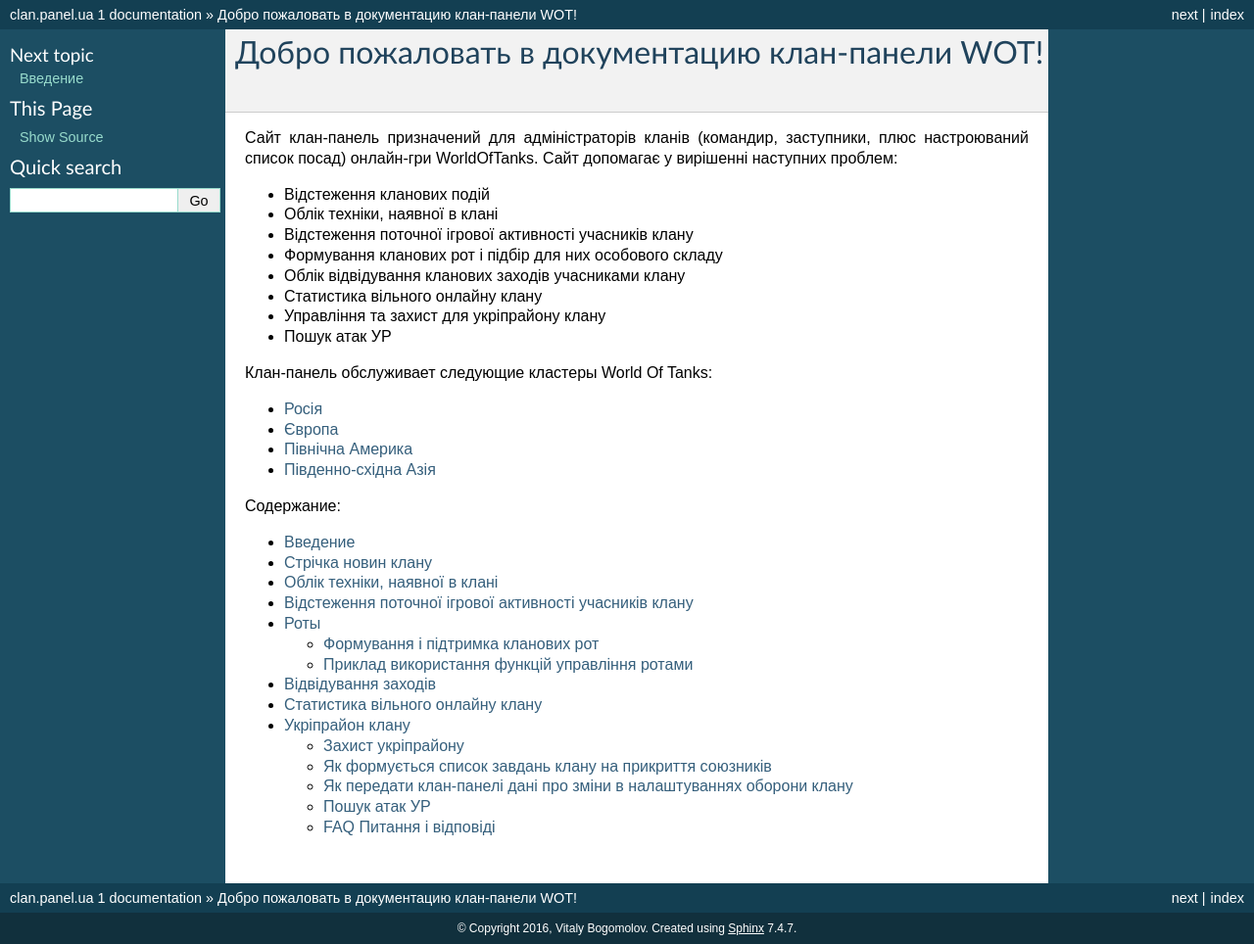
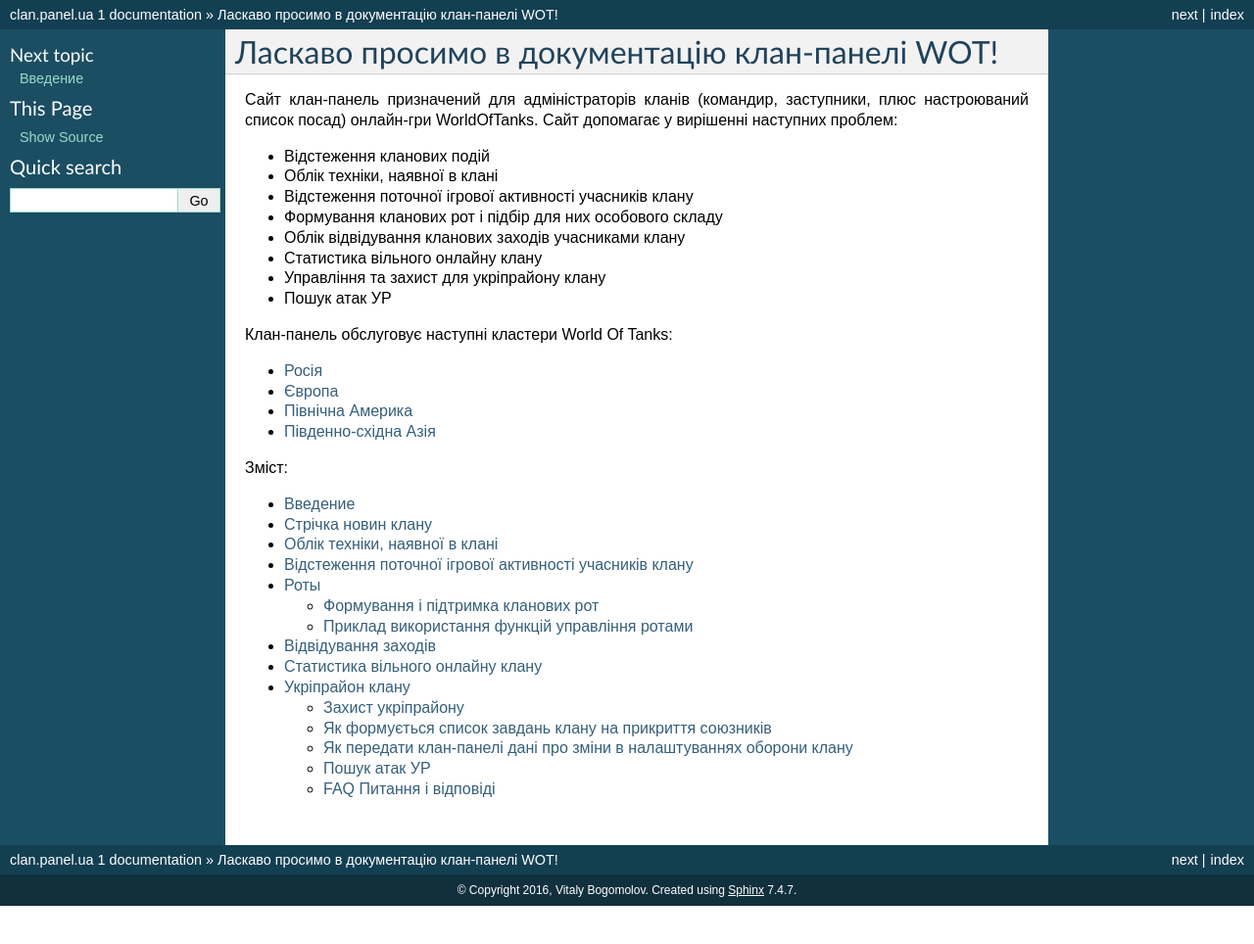
Before and after one commit to vb64/clan.panel.doc.ua, a Sphinx documentation site: the page built from doc/index.rst, in a window 1280 px wide. Shown: the whole page at 98% size. Built offline with Sphinx 7.4.7, drawn with Linux system fonts in a browser that asks for light colours; after the commit the page ends 925 px from its top, so only the background shows below that.

Commit message:
Update index.rst

```diff
--- a/doc/index.rst
+++ b/doc/index.rst
@@ -8,7 +8,7 @@
 .. _Північна Америка: http://clan-panel-na.appspot.com
 .. _Південно-східна Азія: http://clan-panel-sea.appspot.com
 
-Добро пожаловать в документацию клан-панели WOT!
+Ласкаво просимо в документацію клан-панелі WOT!
 ================================================
 
 Сайт клан-панель призначений для адміністраторів кланів (командир, заступники, плюс настроюваний список посад) онлайн-гри WorldOfTanks.
@@ -23,14 +23,14 @@
 * Управління та захист для укріпрайону клану
 * Пошук атак УР
 
-Клан-панель обслуживает следующие кластеры World Of Tanks:
+Клан-панель обслуговує наступні кластери World Of Tanks:
 
 * `Росія`_
 * `Європа`_
 * `Північна Америка`_
 * `Південно-східна Азія`_
 
-Содержание:
+Зміст:
 
 .. toctree::
    :maxdepth: 2
```
